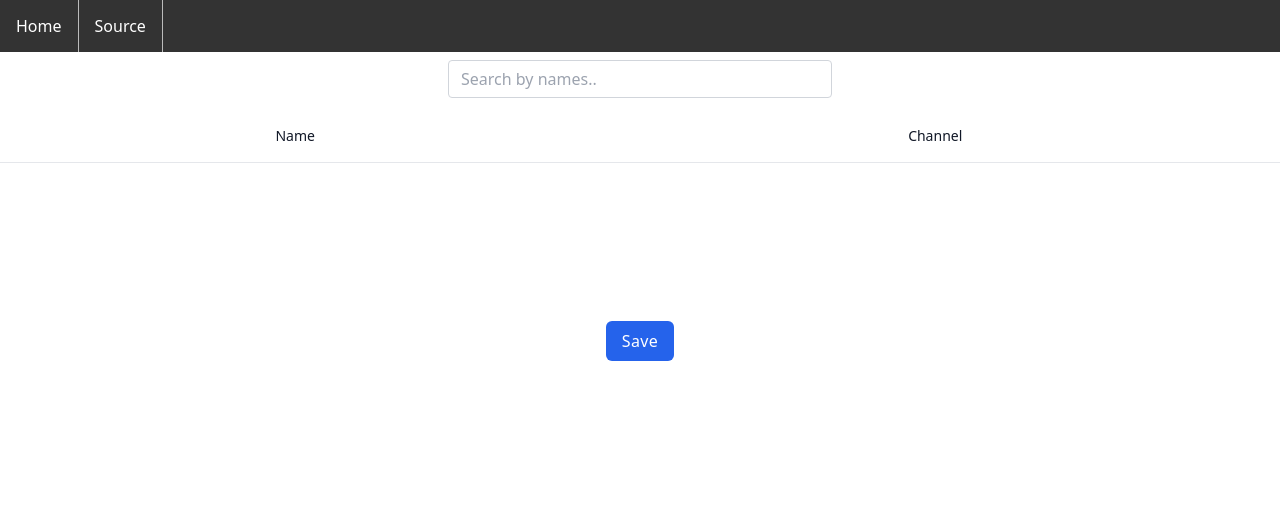
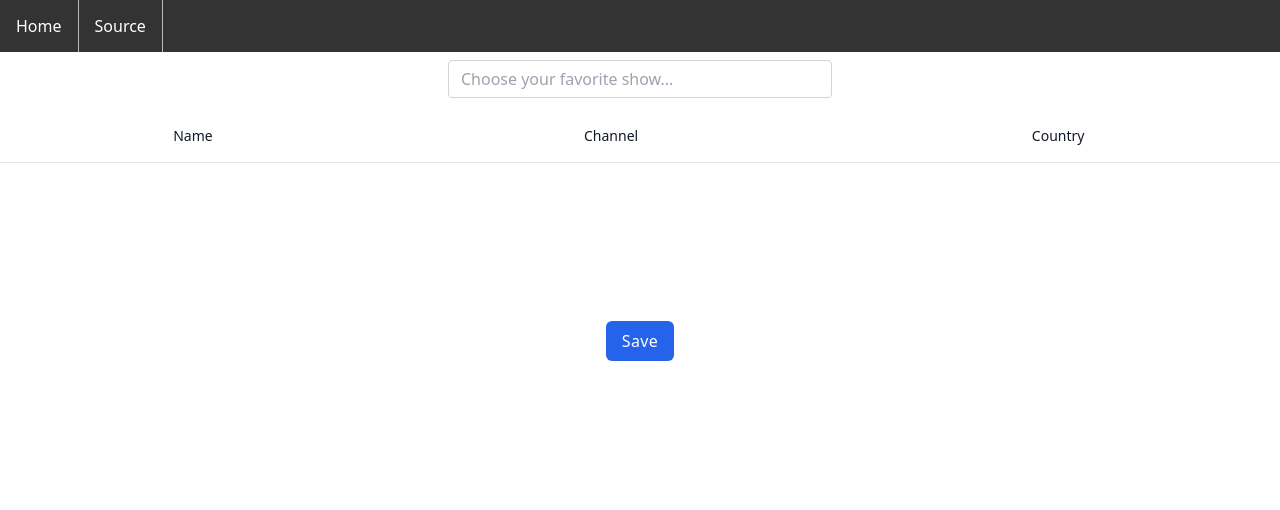
Before and after one commit to George1Meshveliani/api-task-bootcamp-3, a PHP site: page / in a window 1280 px wide. Shown: the top 510 px of the page. Run offline with PHP 8.4, Linux system fonts and the light colour scheme; data that the repository does not hold is empty; style sheets or scripts are compiled from the project's sources; classes that the project's autoload settings leave out are loaded by file name.

Commit message:
add countries

```diff
--- a/src/views/shows/GirlsShow.php
+++ b/src/views/shows/GirlsShow.php
@@ -11,7 +11,7 @@
                             type="text"
                             id="myInput"
                             onkeyup="searchFunction()"
-                            placeholder="Search by names.."
+                            placeholder="Choose your favorite show..."
                             title="Type in a name"
                             class="
                                     form-control
@@ -39,6 +39,7 @@
                     <tr class="header">
                         <th scope="col" class="text-sm font-medium text-gray-900 px-6 py-4" >Name</th>
                         <th scope="col" class="text-sm font-medium text-gray-900 px-6 py-4" >Channel</th>
+                        <th scope="col" class="text-sm font-medium text-gray-900 px-6 py-4" >Country</th>
                     </tr>
                         <?php foreach ($results as $result): ?>
                         <tr class="border-b">
@@ -47,6 +48,11 @@
                             <td class="text-sm text-gray-900 font-light px-6 py-4 whitespace-nowrap"><?php echo ' ' . $result->show->network->name ?></td>
                             <?php else: ?>
                             <td class="text-sm text-gray-900 font-light px-6 py-4 whitespace-nowrap"><?php echo "CNN" ?></td>
+                            <?php endif; ?>
+                            <?php if (!empty($result->show->network->country->name)): ?>
+                            <td class="text-sm text-gray-900 font-light px-6 py-4 whitespace-nowrap"><?php echo $result->show->network->country->name ?></td>
+                            <?php else: ?>
+                            <td class="text-sm text-gray-900 font-light px-6 py-4 whitespace-nowrap"><?php echo "UK" ?></td>
                             <?php endif; ?>
                         </tr>
                         <?php endforeach; ?>
```
